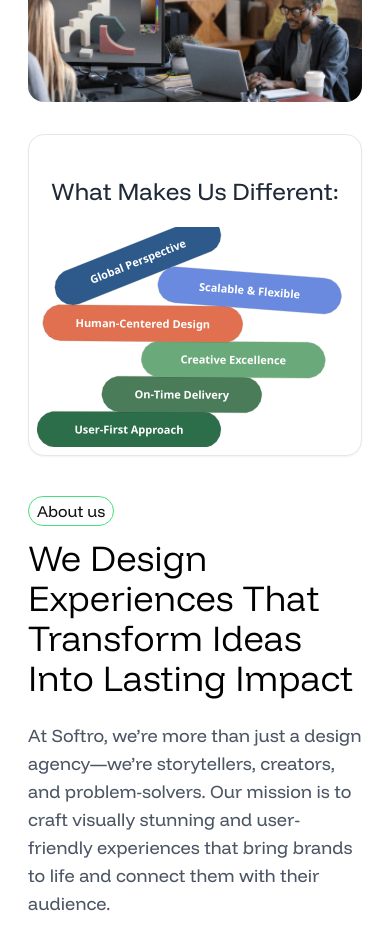
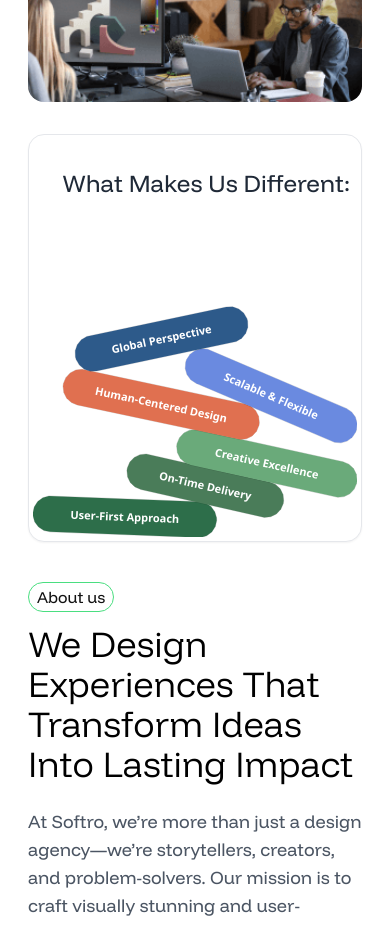
Before and after one commit to minibot47/Softro, a Next.js app: page / in a window 390 px wide. Shown: the part 2860-3785 px from the top of the page. Built offline with nearby package versions, Linux system fonts and the light colour scheme.

Commit message:
Refactor About and GravityPills components for improved styling; adjust layout in About for better visual hierarchy and update height in GravityPills for enhanced responsiveness.

```diff
--- a/components/About.js
+++ b/components/About.js
@@ -18,12 +18,13 @@ export default function About() {
           </div>
 
           {/* CARD */}
-          <div className="bg-white dark:bg-[#151a16] rounded-2xl p-2 border-[0.1px] border-gray-200 dark:border-gray-800 shadow-sm w-full max-w-[380px] min-h-[320px] sm:h-[404px] mx-auto sm:mx-0 flex flex-col justify-between overflow-hidden">
-            <h3 className="font-normal text-2xl mt-8 mb-5 text-center text-gray-800 dark:text-white">
+          <div className="bg-white relative dark:bg-[#151a16] rounded-2xl  border-[0.1px] border-gray-200 dark:border-gray-800 shadow-sm w-full max-w-[380px] min-h-[320px] sm:h-[404px] mx-auto sm:mx-0 flex flex-col justify-between overflow-hidden">
+            <h3 className="font-normal absolute top-0 left-[10%] text-2xl mt-8 mb-5 text-center text-gray-800 dark:text-white">
               What Makes Us Different:
             </h3>
-
-            <GravityPills/>
+            <div className="h-full p-1">
+              <GravityPills/>
+            </div>
           </div>
         </div>
 
--- a/components/Gravitypills.js
+++ b/components/Gravitypills.js
@@ -232,7 +232,7 @@ export default function GravityPills() {
   return (
     <div
       ref={matterRef}
-      className="w-full h-[220px] sm:h-[240px] md:h-[260px] rounded-b-[10px] overflow-hidden touch-none"
+      className="w-full h-[398px] rounded-b-[10px] overflow-hidden touch-none"
       style={{ cursor: 'grab' }}
     />
   )
```
